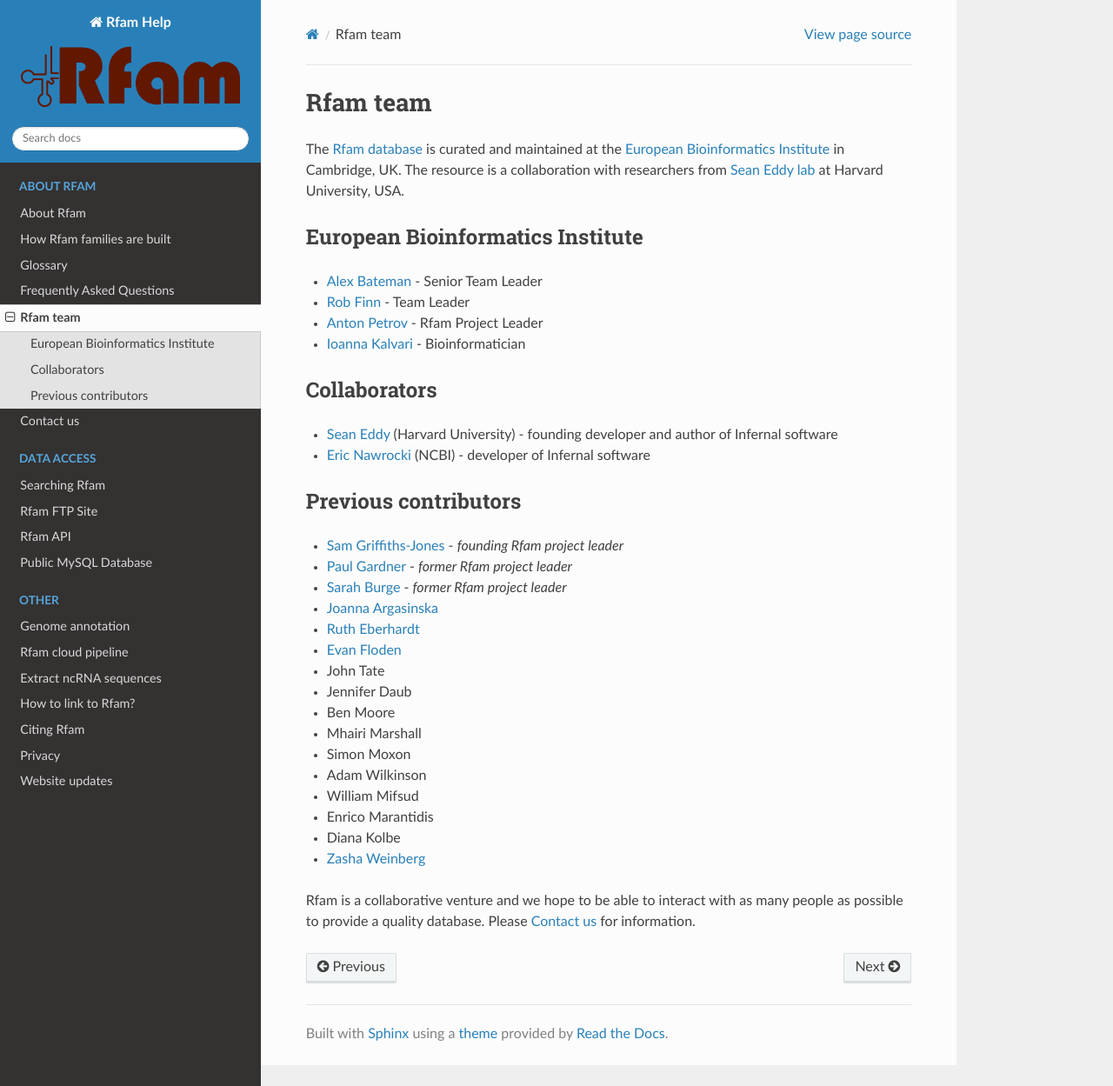
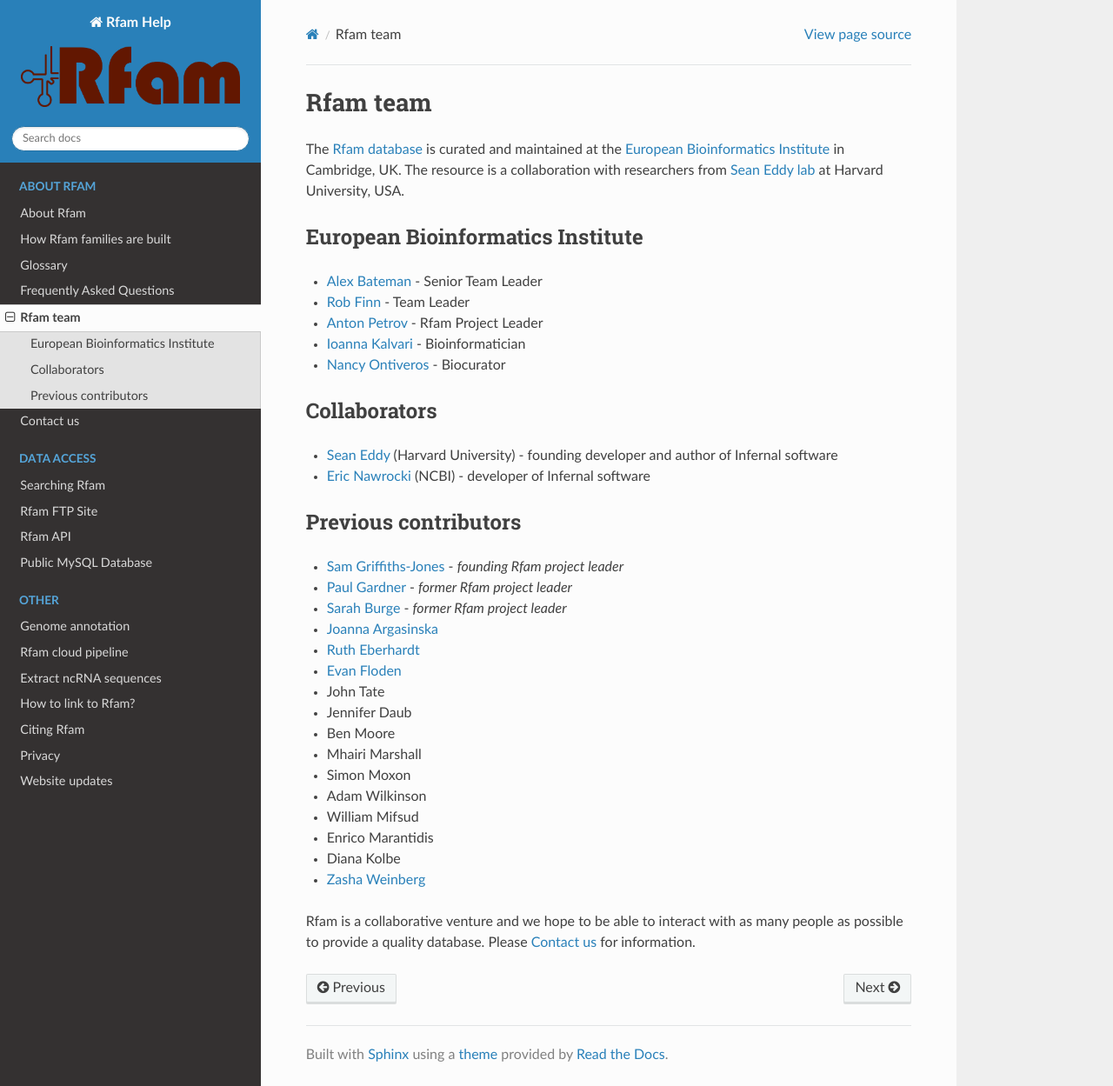
Before and after one commit to Rfam/rfam-docs, a Sphinx documentation site: the page built from docs/source/rfam-team.rst, in a window 1280 px wide and 1249 px high. Shown: the whole window at 87% size. Built offline with Sphinx 7.4.7 and the Read the Docs theme 2.0.0, drawn with Linux system fonts in a browser that asks for light colours.

Commit message:
I add information in rfam-team.rst
I add information to the Rfam team file (rfam-team.rst) for include me in the team

* `Nancy Ontiveros <http://www.ebi.ac.uk/about/people/nancy-ontiveros>`_ - Biocurator

```diff
--- a/docs/source/rfam-team.rst
+++ b/docs/source/rfam-team.rst
@@ -12,6 +12,7 @@
 * `Rob Finn <http://www.ebi.ac.uk/about/people/rob-finn>`_ - Team Leader
 * `Anton Petrov <http://www.ebi.ac.uk/about/people/anton-petrov>`_ - Rfam Project Leader
 * `Ioanna Kalvari <http://www.ebi.ac.uk/about/people/ioanna-kalvari>`_ - Bioinformatician
+* `Nancy Ontiveros <http://www.ebi.ac.uk/about/people/nancy-ontiveros>`_ - Biocurator
 
 Collaborators
 -------------
```
